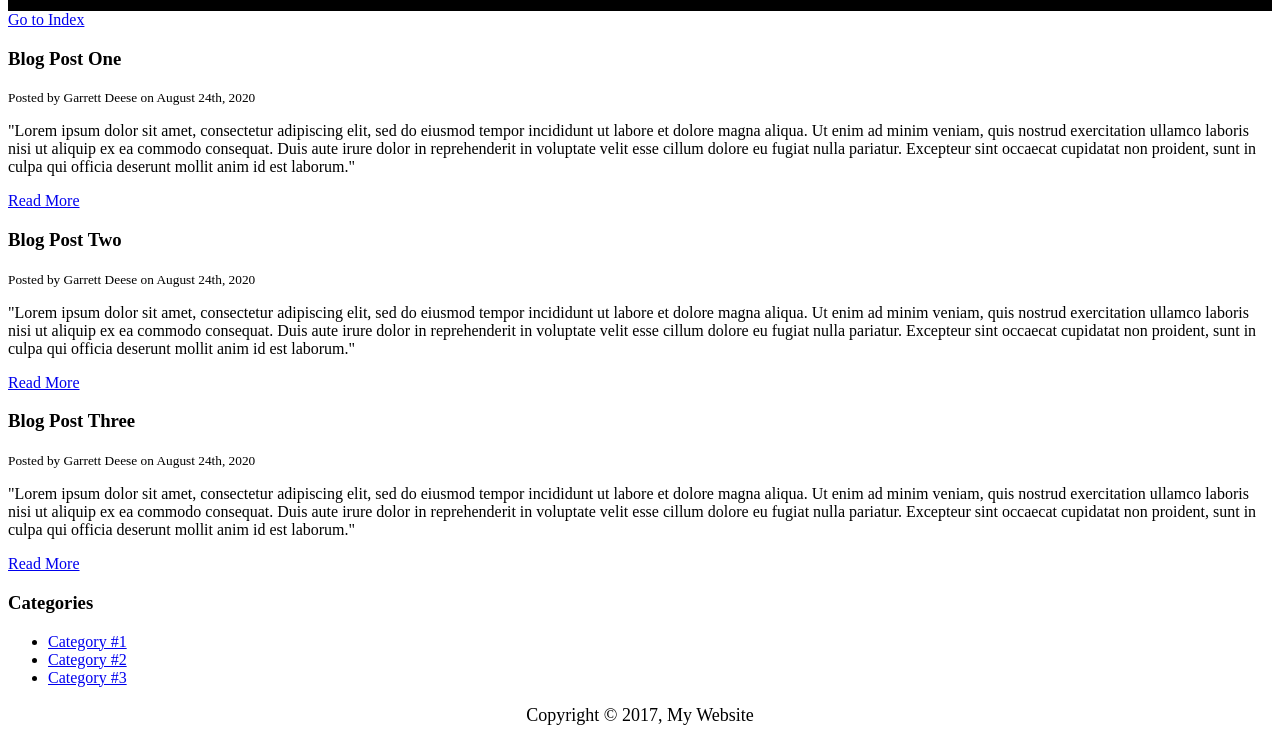
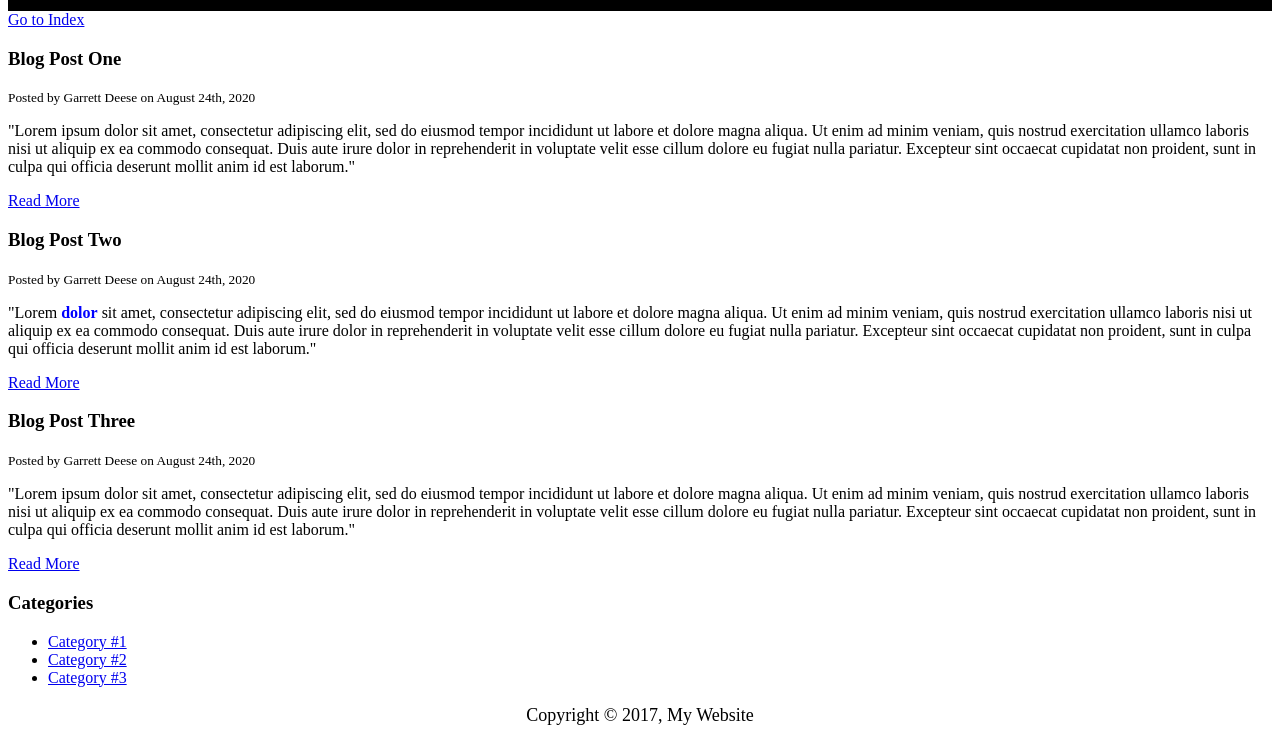
Before and after one commit to GMDeese/exitTicketHTML, a plain HTML site: page blog.html in a window 1280 px wide. Shown: the part 97-841 px from the top of the page. Drawn offline with Linux system fonts and the light colour scheme.

Commit message:
day 1 clean slate

```diff
--- a/blog.html
+++ b/blog.html
@@ -34,7 +34,7 @@
         <article>
             <h3>Blog Post Two</h3>
             <small>Posted by Garrett Deese on August 24th, 2020</small>
-            <p>"Lorem ipsum dolor sit amet, consectetur adipiscing elit, sed do eiusmod tempor incididunt ut labore et dolore magna aliqua. Ut enim ad minim veniam, quis nostrud exercitation ullamco laboris nisi ut aliquip ex ea commodo consequat. Duis aute irure dolor in reprehenderit in voluptate velit esse cillum dolore eu fugiat nulla pariatur. Excepteur sint occaecat cupidatat non proident, sunt in culpa qui officia deserunt mollit anim id est laborum."</p>
+            <p>"Lorem <b><span style="color:blue">dolor</span></b> sit amet, consectetur adipiscing elit, sed do eiusmod tempor incididunt ut labore et dolore magna aliqua. Ut enim ad minim veniam, quis nostrud exercitation ullamco laboris nisi ut aliquip ex ea commodo consequat. Duis aute irure dolor in reprehenderit in voluptate velit esse cillum dolore eu fugiat nulla pariatur. Excepteur sint occaecat cupidatat non proident, sunt in culpa qui officia deserunt mollit anim id est laborum."</p>
             <a href="post.html">Read More</a>
         </article>
         <article>
```
